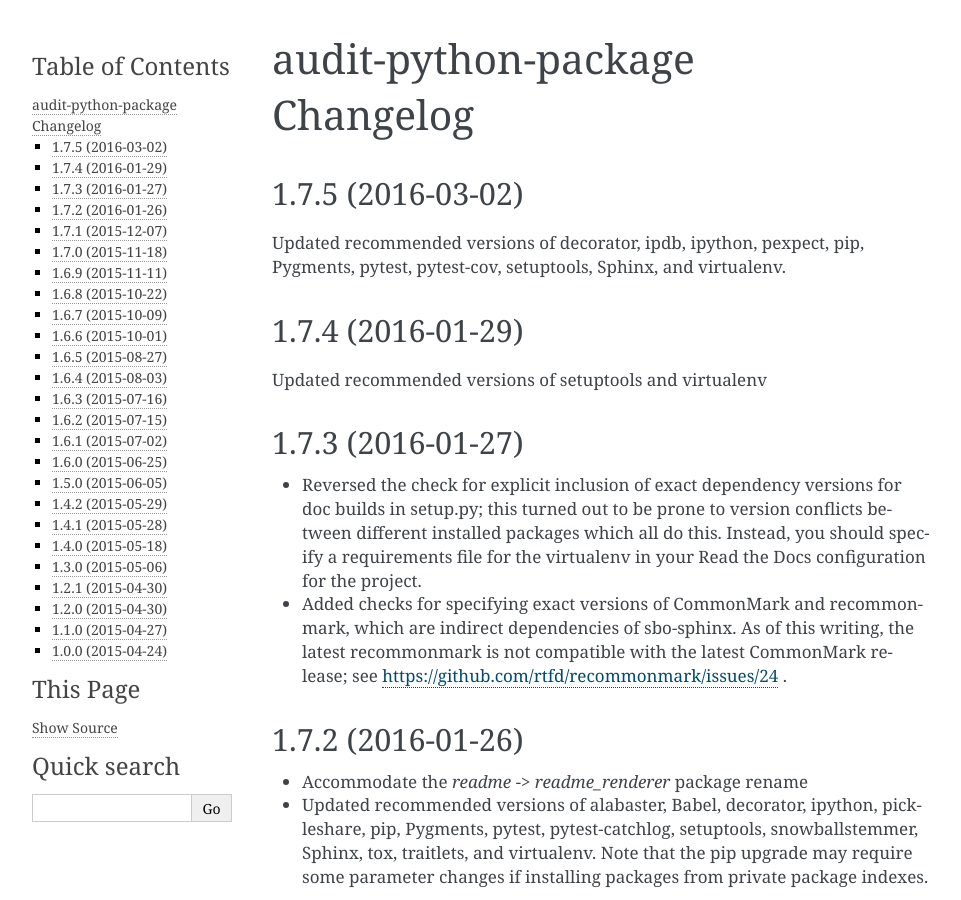
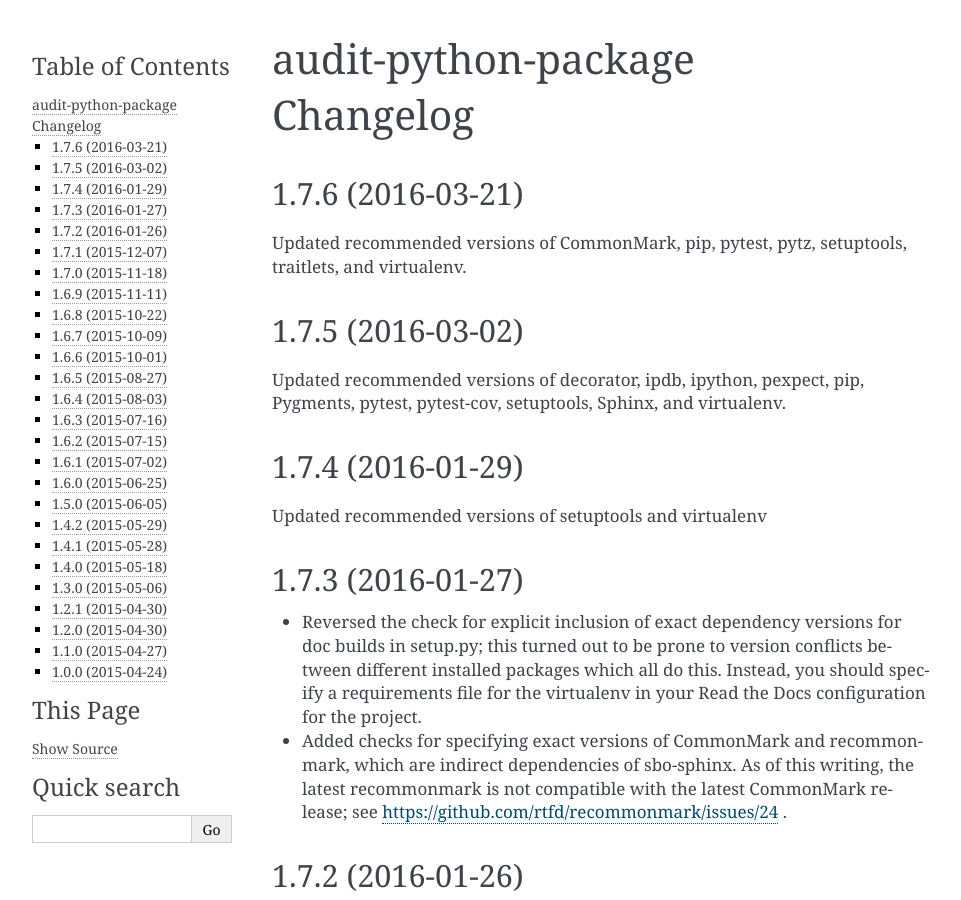
Before and after one commit to oreillymedia/audit-python-package, a Sphinx documentation site: the page built from docs/CHANGELOG.rst, in a window 1280 px wide and 900 px high. Shown: the whole window, without its empty margins (148-1109 px from the left). Built offline with Sphinx 7.4.7, drawn with Linux system fonts in a browser that asks for light colours; pages that are not in the unit, such as notebooks, are missing from menus; the version number is read from the project's files by our own code.

Commit message:
Update to latest dependency versions

```diff
--- a/docs/CHANGELOG.rst
+++ b/docs/CHANGELOG.rst
@@ -1,5 +1,10 @@
 audit-python-package Changelog
 ==============================
+
+1.7.6 (2016-03-21)
+------------------
+Updated recommended versions of CommonMark, pip, pytest, pytz, setuptools,
+traitlets, and virtualenv.
 
 1.7.5 (2016-03-02)
 ------------------
--- a/setup.py
+++ b/setup.py
@@ -10,11 +10,11 @@ from __future__ import unicode_literals
 import codecs
 from setuptools import find_packages, setup
 
-version = '1.7.5'  # Don't forget to update docs/CHANGELOG.rst if you increment the version
+version = '1.7.6'  # Don't forget to update docs/CHANGELOG.rst if you increment the version
 
 install_requires = [
     'pytest-cov',
-    'readme',
+    'readme_renderer',
     'requires.io==0.2.5'
 ]
 
```
Also changed, not shown: 6 other files.
